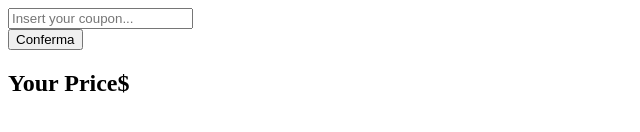
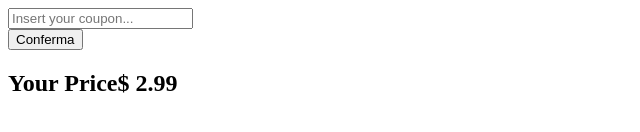
Before and after one commit to peppe-p/js-burger, a plain HTML site: page index.html in a window 1280 px wide. Both pictures are taken after a click on the button "Conferma". Shown: the part 442-574 px from the top of the page, 0-640 px from the left. Drawn offline with Linux system fonts and the light colour scheme.

Commit message:
Complete JS

```diff
--- a/assets/js/main.js
+++ b/assets/js/main.js
@@ -29,13 +29,15 @@ function yourBurger() {
         }
     }
 
-
+    //Calcolo coupon e stampa del prezzo finale
     var coupon_list = ["SCONTO30"];
     var coupon_input = document.querySelector("input[name='coupon']").value;
+    var html_price = document.getElementById("price");
     if (coupon_list.includes(coupon_input)) {
+        //Calcolo sconto del 30%
         var prezzo_finale = base_price - ((base_price * 30) / 100);
-        console.log(prezzo_finale.toFixed(2));
+        html_price.innerHTML = prezzo_finale.toFixed(2);
     } else {
-        console.log(base_price.toFixed(2));
+        html_price.innerHTML = base_price.toFixed(2);
     }
 }
--- a/index.html
+++ b/index.html
@@ -65,7 +65,7 @@
     <!-- ##### FOOTER ##### -->
     <footer class="d_flex">
         <h2>Your Price</h2>
-        <h2>$ <span id="price"></span></h2>
+        <h2>$ <span id="price">x</span></h2>
     </footer>
 
     <script src="./assets/js/main.js"></script>
```
